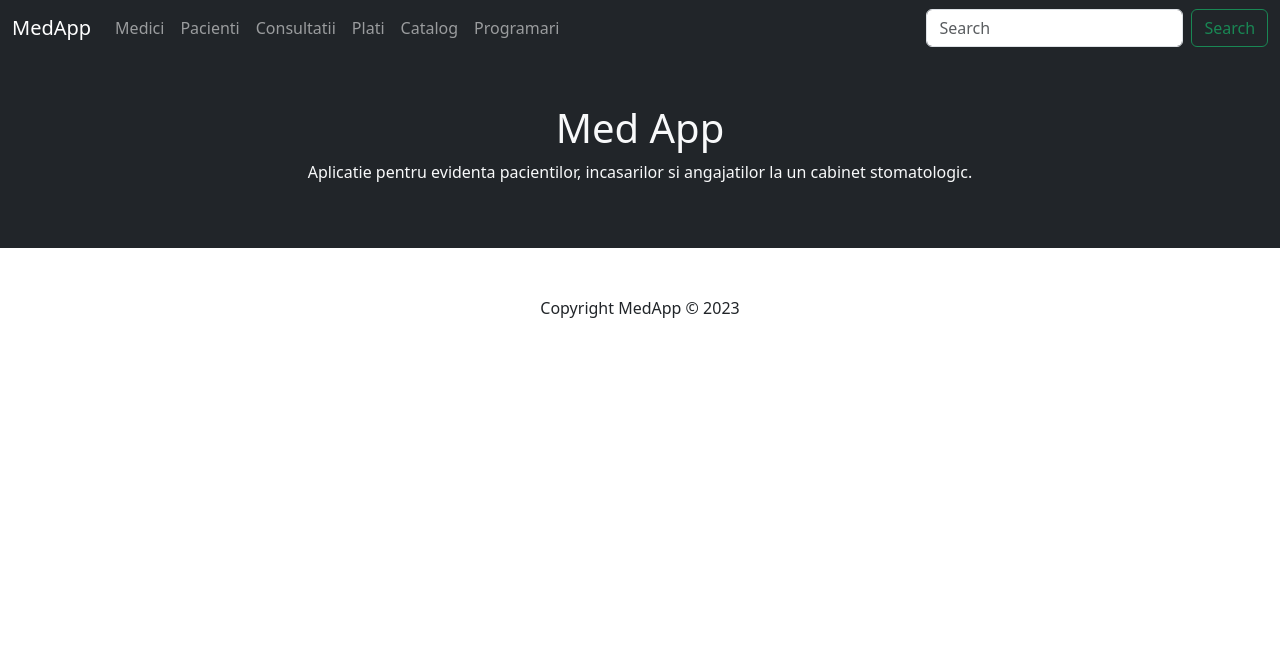
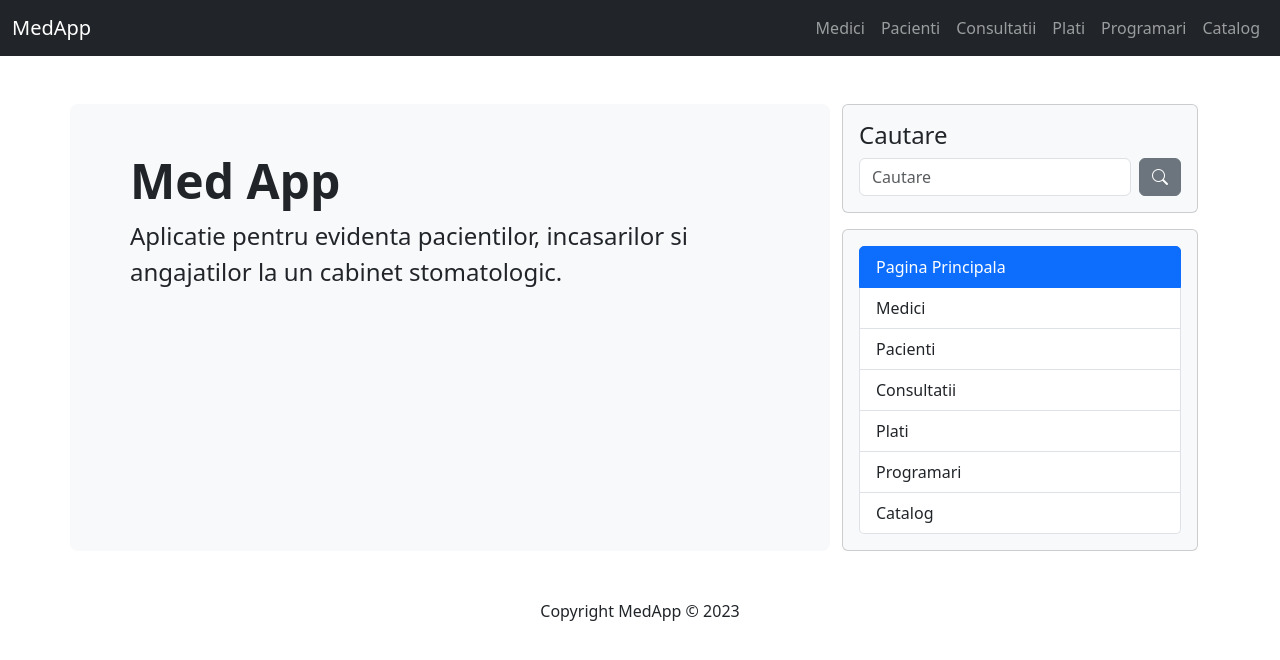
Before and after one commit to davidbotezatu/medapp, a PHP site: page / in a window 1280 px wide. Shown: the top 660 px of the page. Run offline with PHP 8.4, Linux system fonts and the light colour scheme.

Commit message:
navigation

```diff
--- /dev/null
+++ b/inc/cards.php
@@ -0,0 +1,24 @@
+<!-- Bara de cautare -->
+<div class="card card-body bg-light">
+    <h4>Cautare</h4>
+
+    <form class="d-flex" role="search">
+        <input class="form-control me-2" type="search" placeholder="Cautare" aria-label="Search">
+        <button class="btn btn-secondary" type="submit">
+            <i class="bi bi-search"></i>
+        </button>
+    </form>
+</div>
+
+<!-- Navigare -->
+<div class="card card-body bg-light mt-3">
+    <div class="list-group">
+        <a href="/medapp/index.php" class="list-group-item list-group-item-action <?php echo ($pag == "index.php") ? "active" : "" ?>">Pagina Principala</a>
+        <a href="/medapp/html/medici.php" class="list-group-item list-group-item-action <?php echo ($pag == "medici.php") ? "active" : "" ?>">Medici</a>
+        <a href="/medapp/html/pacienti.php" class="list-group-item list-group-item-action <?php echo ($pag == "pacienti.php") ? "active" : "" ?>">Pacienti</a>
+        <a href="/medapp/html/consultatii.php" class="list-group-item list-group-item-action <?php echo ($pag == "consultatii.php") ? "active" : "" ?>">Consultatii</a>
+        <a href="/medapp/html/plati.php" class="list-group-item list-group-item-action <?php echo ($pag == "plati.php") ? "active" : "" ?>">Plati</a>
+        <a href="/medapp/html/programari.php" class="list-group-item list-group-item-action <?php echo ($pag == "programari.php") ? "active" : "" ?>">Programari</a>
+        <a href="/medapp/html/catalog.php" class="list-group-item list-group-item-action <?php echo ($pag == "catalog.php") ? "active" : "" ?>">Catalog</a>
+    </div>
+</div>
--- a/inc/footer.php
+++ b/inc/footer.php
@@ -1,3 +1,6 @@
+            </div>
+        </div>
+
         <footer class="text-center mt-5">
             Copyright MedApp &copy; <?php echo date('Y') ?>
         </footer>
--- a/inc/header.php
+++ b/inc/header.php
@@ -1,3 +1,7 @@
+<?php
+    $pag = basename($_SERVER['PHP_SELF']);
+?>
+
 <!DOCTYPE html>
 <html>
     <head>
@@ -5,7 +9,8 @@
         <meta name="viewport" content="width=device-width, initial-scale=1">
         <title>Login</title>
         <link href="https://cdn.jsdelivr.net/npm/bootstrap@5.3.0-alpha1/dist/css/bootstrap.min.css" rel="stylesheet" integrity="sha384-GLhlTQ8iRABdZLl6O3oVMWSktQOp6b7In1Zl3/Jr59b6EGGoI1aFkw7cmDA6j6gD" crossorigin="anonymous">
-        <link rel="stylesheet" type="text/css" href="style.css">
+        <link rel="stylesheet" href="https://cdn.jsdelivr.net/npm/bootstrap-icons@1.10.3/font/bootstrap-icons.css">
+        <!-- <link rel="stylesheet" type="text/css" href="style.css"> -->
     </head>
 
     <body>
@@ -21,7 +26,7 @@
 
                 <!-- Optiuni Meniu -->
                 <div class="collapse navbar-collapse" id="navmenu">
-                    <ul class="navbar-nav">
+                    <ul class="navbar-nav ms-auto">
                         <li class="nav-item">
                             <a href="/medapp/html/medici.php" class="nav-link">Medici</a>
                         </li>
@@ -35,21 +40,15 @@
                             <a href="/medapp/html/plati.php" class="nav-link">Plati</a>
                         </li>
                         <li class="nav-item">
-                            <a href="/medapp/html/catalog.php" class="nav-link">Catalog</a>
+                            <a href="/medapp/html/programari.php" class="nav-link">Programari</a>
                         </li>
                         <li class="nav-item">
-                            <a href="/medapp/html/programari.php" class="nav-link">Programari</a>
+                            <a href="/medapp/html/catalog.php" class="nav-link">Catalog</a>
                         </li>
                     </ul>
                 </div>
-
-                <!-- Search bar -->
-                <div class="collapse navbar-collapse justify-content-end" id="navmenu">
-                    <form class="d-flex" role="search">
-                        <input class="form-control me-2" type="search" placeholder="Search" aria-label="Search">
-                        <button class="btn btn-outline-success" type="submit">Search</button>
-                    </form>
-                </div>
-
             </div>
         </nav>
+
+        <div class="container">
+            <div class="row mt-5">
--- a/index.php
+++ b/index.php
@@ -1,14 +1,16 @@
-<?php include 'inc/header.php'; ?>
+<?php include($_SERVER['DOCUMENT_ROOT'] . '/medapp/inc/header.php'); ?>
 
-<section class="bg-dark text-light p-5 text-center">
-    <div class="container">
+<div class="bg-light rounded-3 col-md-8">
+    <div class="container-fluid py-5 p-5">
+        <h1 class="display-5 fw-bold">Med App</h1>
 
-        <h1>Med App</h1>
+        <p class="fs-4">Aplicatie pentru evidenta pacientilor, incasarilor si angajatilor la un cabinet stomatologic.</p>
+    </div>
+</div>
 
-        <div>
-            <p>Aplicatie pentru evidenta pacientilor, incasarilor si angajatilor la un cabinet stomatologic.</p>
-        </div>
-    </div>
-</section>
 
-<?php include 'inc/footer.php'; ?>
+<div class="col-md-4">
+    <?php include($_SERVER['DOCUMENT_ROOT'] . '/medapp/inc/cards.php'); ?>
+</div>
+
+<?php include($_SERVER['DOCUMENT_ROOT'] . '/medapp/inc/footer.php'); ?>
```
Also changed, not shown: html/catalog.php (+11 -5 lines), html/consultatii.php (+12 -3 lines), html/medici.php (+12 -3 lines), html/pacienti.php (+12 -3 lines), html/plati.php (+12 -3 lines), html/programari.php (+12 -3 lines).
